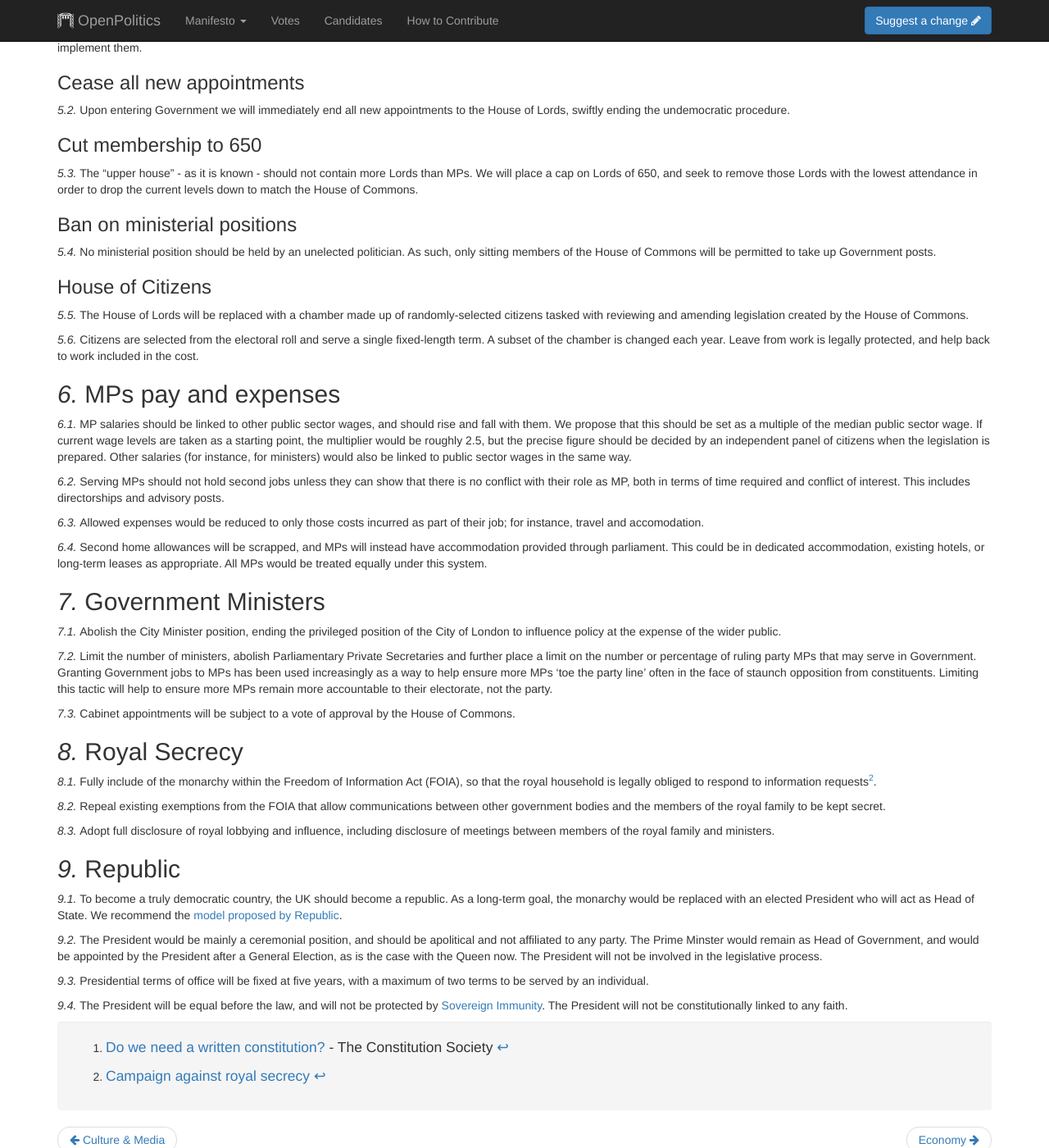
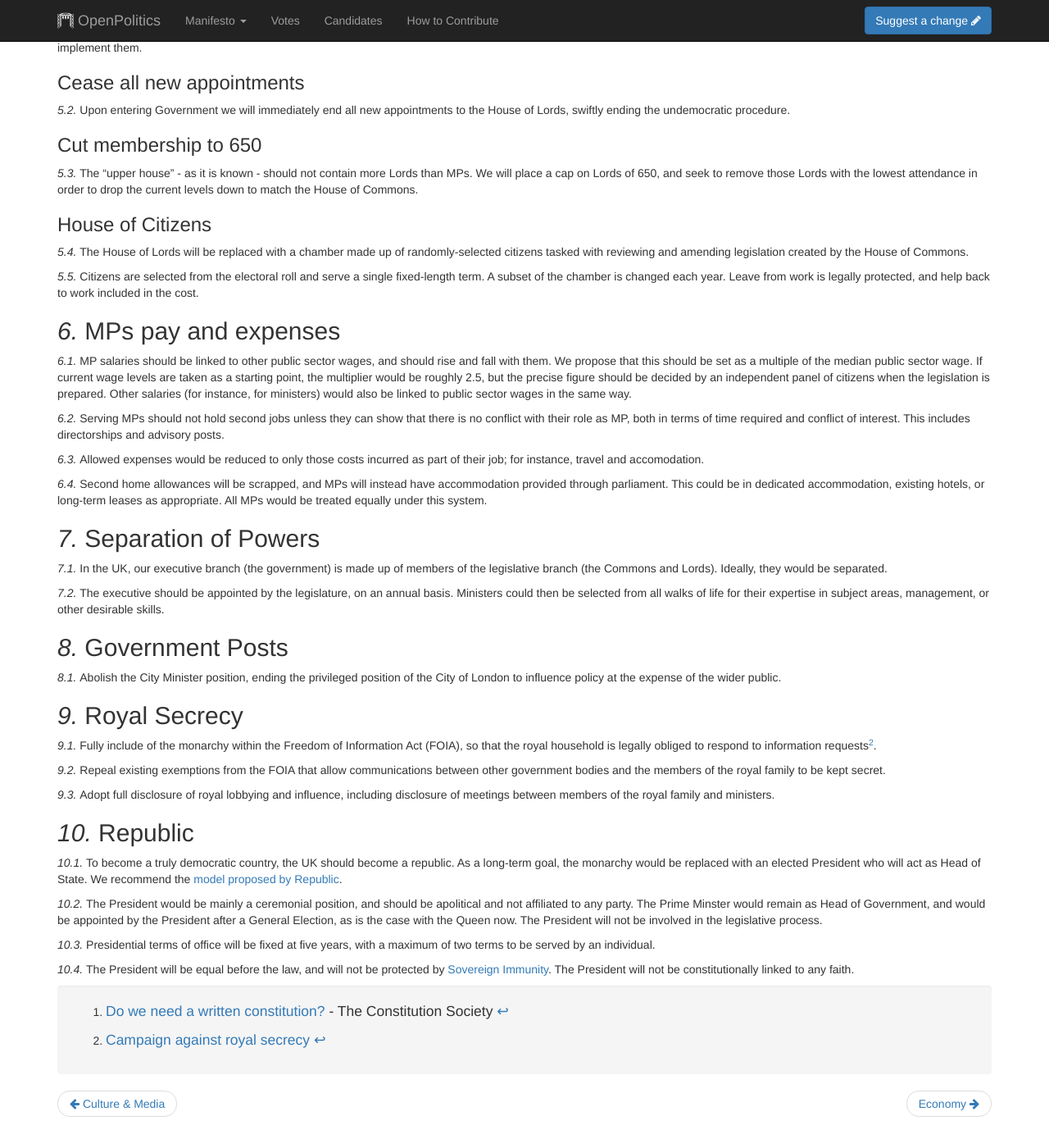
Before and after one commit to openpolitics/manifesto, a Jekyll site: the page built from manifesto/democracy.md, in a window 1280 px wide and 1400 px high, scrolled down 1387 px. Shown: the whole window at 82% size. Built offline with Jekyll 4.4.1, drawn with Linux system fonts in a browser that asks for light colours; nearby versions of some CDN libraries; some of the changed text lies outside the part shown.

Commit message:
Separation of executive and legislature

```diff
--- a/manifesto/democracy.md
+++ b/manifesto/democracy.md
@@ -59,10 +59,6 @@ Upon entering Government we will immediately end all new appointments to the Hou
 
 The "upper house" - as it is known - should not contain more Lords than MPs. We will place a cap on Lords of 650, and seek to remove those Lords with the lowest attendance in order to drop the current levels down to match the House of Commons.
 
-### Ban on ministerial positions
-
-No ministerial position should be held by an unelected politician. As such, only sitting members of the House of Commons will be permitted to take up Government posts.
-
 ### House of Citizens
 
 The House of Lords will be replaced with a chamber made up of randomly-selected citizens tasked with reviewing and amending legislation created by the House of Commons.
@@ -79,13 +75,15 @@ Allowed expenses would be reduced to only those costs incurred as part of their
 
 Second home allowances will be scrapped, and MPs will instead have accommodation provided through parliament. This could be in dedicated accommodation, existing hotels, or long-term leases as appropriate. All MPs would be treated equally  under this system.
 
-## Government Ministers
+## Separation of Powers
+
+In the UK, our executive branch (the government) is made up of members of the legislative branch (the Commons and Lords). Ideally, they would be separated.
+
+The executive should be appointed by the legislature, on an annual basis. Ministers could then be selected from all walks of life for their expertise in subject areas, management, or other desirable skills.
+
+## Government Posts
 
 Abolish the City Minister position, ending the privileged position of the City of London to influence policy at the expense of the wider public.
-
-Limit the number of ministers, abolish Parliamentary Private Secretaries and further place a limit on the number or percentage of ruling party MPs that may serve in Government. Granting Government jobs to MPs has been used increasingly as a way to help ensure more MPs 'toe the party line' often in the face of staunch opposition from constituents. Limiting this tactic will help to ensure more MPs remain more accountable to their electorate, not the party.
-
-Cabinet appointments will be subject to a vote of approval by the House of Commons.
 
 ## Royal Secrecy
 
```
